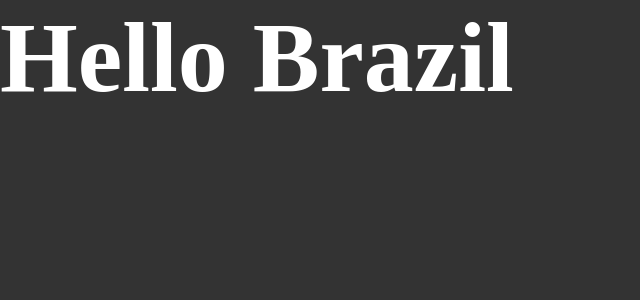
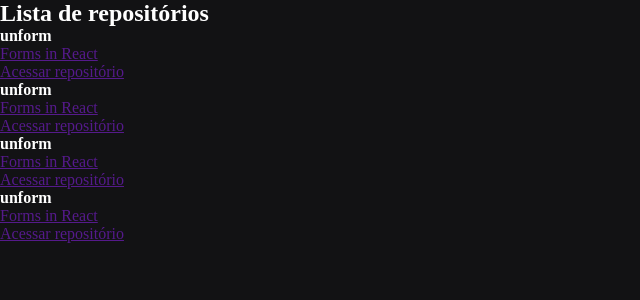
Before and after one commit to caiodeoliveira/ignite-01-github-explorer, a React app in the folder 01-github-explorer/: page / in a window 1280 px wide. Shown: the top 300 px of the page, without its empty margins (0-640 px from the left). Built offline with nearby package versions, Linux system fonts and the light colour scheme.

Commit message:
Create RepositoryList and Item component

```diff
--- a/01-github-explorer/src/app.jsx
+++ b/01-github-explorer/src/app.jsx
@@ -1,9 +1,9 @@
 import React from 'react';
+import RepositoryList from './components/RepositoryList';
 import './styles/global.scss';
 
-
 function App() {
-  return <h1>Hello Brazil</h1>;
+  return <RepositoryList/>
 }
 
 export default App;
--- /dev/null
+++ b/01-github-explorer/src/components/RepositoryItem.jsx
@@ -0,0 +1,17 @@
+import React from 'react';
+
+const repositoryName = "unform"
+
+function RepositoryItem() {
+  return (
+    <li>
+    <strong>{repositoryName}</strong>
+        <a href="">
+        <p>Forms in React</p>
+            Acessar repositório
+        </a>
+</li>
+  )
+}
+
+export default RepositoryItem;
--- /dev/null
+++ b/01-github-explorer/src/components/RepositoryList.jsx
@@ -0,0 +1,20 @@
+import React from 'react';
+import RepositoryItem from './RepositoryItem';
+
+
+function RepositoryList() {
+  return (
+      <section className="repository-list">
+          <h1>Lista de repositórios</h1>
+
+        <ul>
+        <RepositoryItem/>
+        <RepositoryItem/>
+        <RepositoryItem/>
+        <RepositoryItem/>
+        </ul>
+      </section>
+  )
+}
+
+export default RepositoryList;
--- a/01-github-explorer/src/styles/global.scss
+++ b/01-github-explorer/src/styles/global.scss
@@ -5,11 +5,7 @@
 }
 
 body {
-  font: Arial, Helvetica, sans-serif;
-  background-color: #333;
+  font: 16px "Helvetica Neue" Arial, sans-serif;
+  background-color: #121214;
   color: #fff;
-
-  h1 {
-    font-size: 100px;
-  }
 }
```
